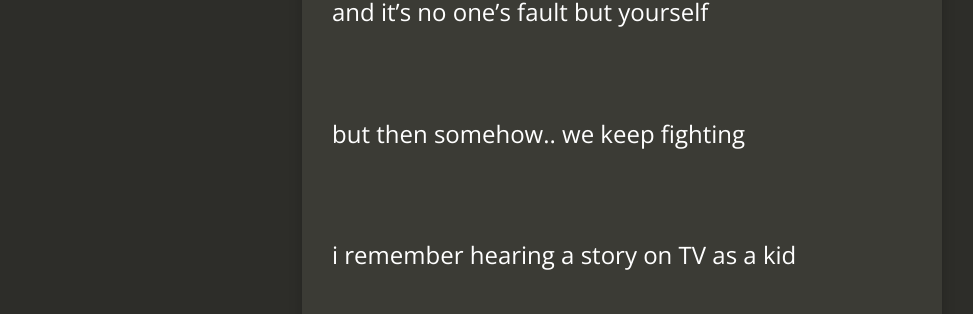
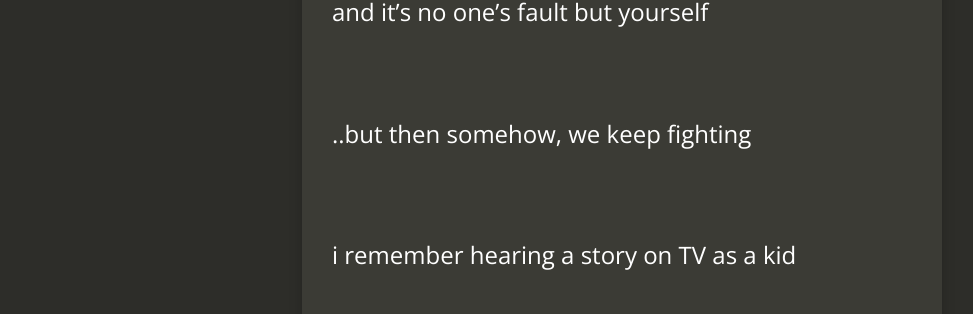
Before and after one commit to jacobtomlinson/carte-noire, a Jekyll site: the page built from _posts/2016-10-08-drowning.md, in a window 1280 px wide and 900 px high, scrolled down 3416 px. Shown: the part 143-457 px from the top of the window, without its empty margins (18-991 px from the left). Built offline with Jekyll 4.4.1, drawn with Linux system fonts in a browser that asks for light colours; nearby versions of some CDN libraries; comment, search, counter and statistics services are not loaded.

```diff
--- a/_posts/2016-10-08-drowning.md
+++ b/_posts/2016-10-08-drowning.md
@@ -86,7 +86,7 @@ stuck with this.. failure
 and it's no one's fault but yourself
 
 <br>
-but then somehow.. we keep fighting
+..but then somehow, we keep fighting
 
 <br>
 i remember hearing a story on TV as a kid
```
